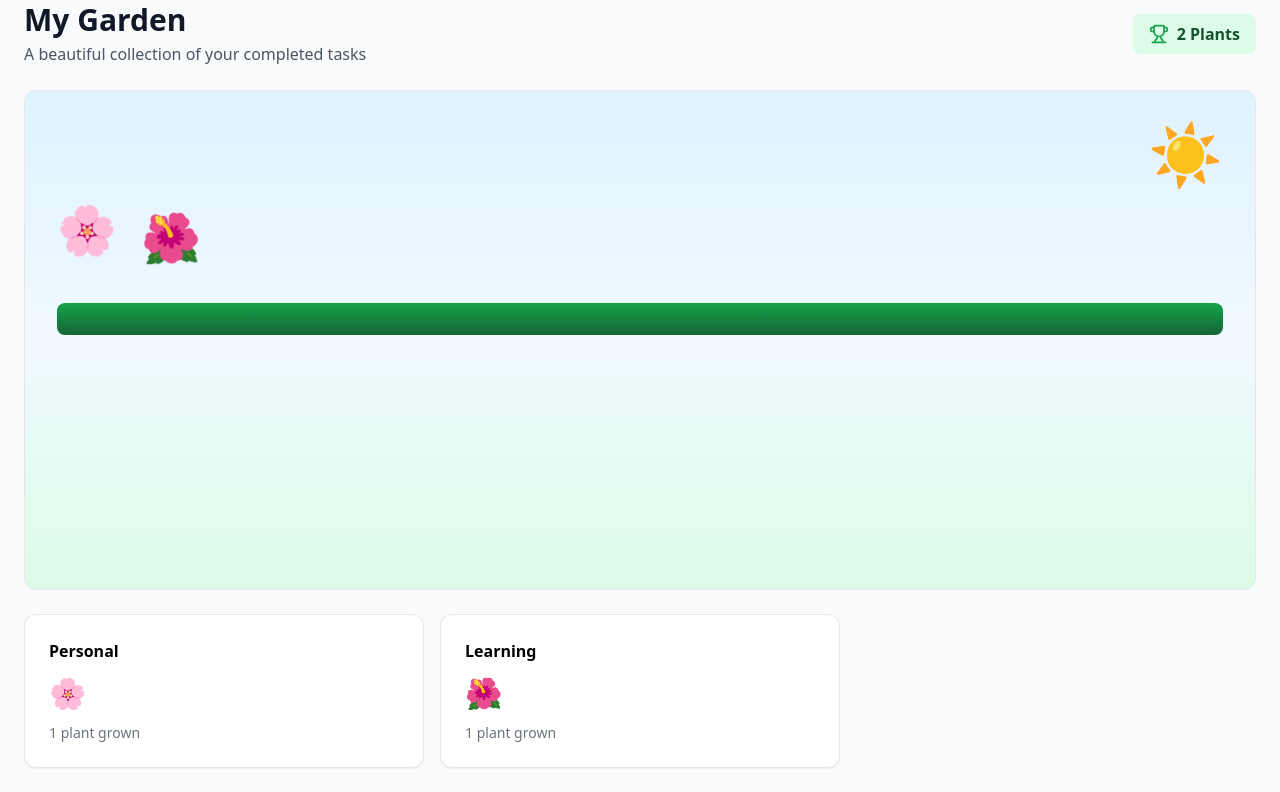
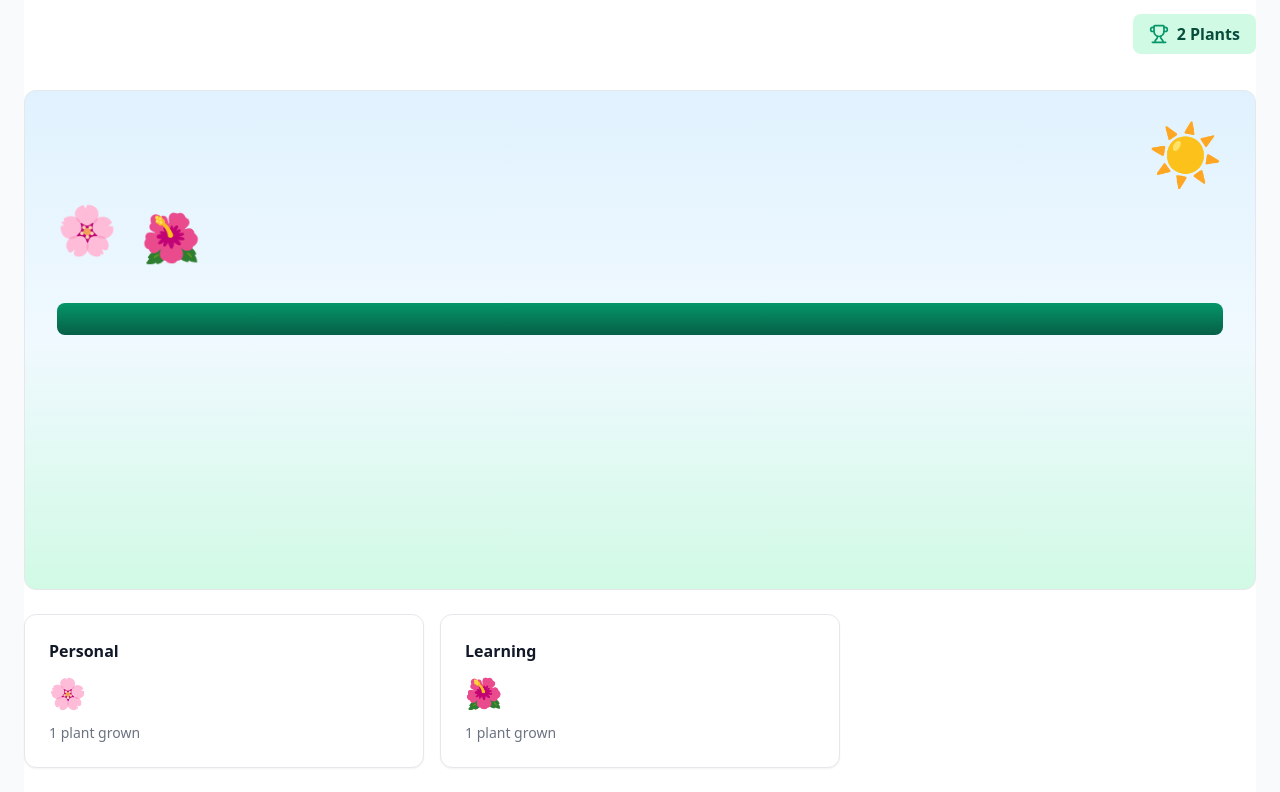
Before and after one commit to EmilyAD/Task-Manager, a React (Vite) app: page /tasks in a window 1280 px wide. Shown: the part 720-1512 px from the top of the page. Built offline with nearby package versions, Linux system fonts and the light colour scheme.

Commit message:
UI improvements: dark mode fixes, sidebar toggle with close button, homepage styling, garden section updates

```diff
--- a/src/App.jsx
+++ b/src/App.jsx
@@ -9,8 +9,8 @@ import ResetPassword from "./pages/ResetPassword";
 import Register from "./pages/Register";
 import AddEditTask from "./pages/AddEditTask";
 import TasksByCategory from "./pages/TasksByCategory";
-import {Profile} from "./pages/Profile"
-import TaskProgress from "./pages/TaskProgress"
+import { Profile } from "./pages/Profile";
+import TaskProgress from "./pages/TaskProgress";
 
 function App() {
   return (
@@ -24,15 +24,13 @@ function App() {
         <Route path="/reset-password" element={<ResetPassword />} />
         <Route path="/register" element={<Register />} />
 
-
-
-        {/* With sidebar toggle */}
+        {/* Protected / Dashboard (WITH sidebar) */}
         <Route element={<DashboardLayout />}>
           <Route path="/tasks" element={<AllTasks />} />
-          <Route path="/Profile" element={<Profile />} />
-          <Route path="/category" element={<TasksByCategory />}/>
-         <Route path="/add-task" element={<AddEditTask />}/>
-         <Route path="/TaskProgress" element={<TaskProgress />} />
+          <Route path="/profile" element={<Profile />} />
+          <Route path="/category" element={<TasksByCategory />} />
+          <Route path="/add-task" element={<AddEditTask />} />
+          <Route path="/TaskProgress" element={<TaskProgress />} />
         </Route>
 
       </Routes>
--- a/src/components/Sidebar.jsx
+++ b/src/components/Sidebar.jsx
@@ -1,7 +1,7 @@
 import { Link, useLocation } from "react-router-dom";
-import { Home,TrendingUp,LayoutDashboard, ListTodo, Folder, Plus, Flower2, User } from "lucide-react";
+import { X, TrendingUp, ListTodo, Folder, Plus, User } from "lucide-react";
 
-export default function Sidebar() {
+export default function Sidebar({ onClose }) {
   const location = useLocation();
 
   const linkClass = (path) =>
@@ -12,7 +12,15 @@ export default function Sidebar() {
     }`;
 
   return (
-<div className="h-screen w-64 bg-white text-gray-900 flex flex-col p-6 border-r border-gray-200">
+<div className="h-screen w-64 bg-white dark:bg-slate-900 text-gray-900 dark:text-white flex flex-col p-6 border-r border-gray-200 dark:border-slate-800 relative">
+      {/* CLOSE BUTTON */}
+      <button
+        onClick={onClose}
+        className="absolute top-4 right-4 p-1 rounded-md hover:bg-gray-200 transition"
+      >
+        <X size={18} />
+      </button>
+
       {/* Logo */}
       <h2 className="text-2xl font-bold mb-10 flex items-center gap-2">
         🌱 Bloomly
@@ -20,8 +28,6 @@ export default function Sidebar() {
 
       {/* Navigation */}
       <nav className="flex flex-col gap-2">
-
-
 
         <Link to="/tasks" className={linkClass("/tasks")}>
           <ListTodo size={18} />
@@ -50,7 +56,7 @@ export default function Sidebar() {
 
       </nav>
 
-      {/* Logout button */}
+      {/* Logout */}
       <div className="mt-auto pt-10">
         <Link
           to="/login"
--- a/src/layouts/DashboardLayout.jsx
+++ b/src/layouts/DashboardLayout.jsx
@@ -9,15 +9,15 @@ export default function DashboardLayout() {
   return (
     <div className="flex min-h-screen bg-gray-50 dark:bg-slate-950 transition-colors duration-300">
 
-      {/* Sidebar */}
+      {/* ✅ Sidebar */}
       <div
-        className={`fixed top-0 left-0 h-full w-64 bg-white border-r border-gray-200 dark:bg-slate-900 dark:border-slate-800 transform transition-transform duration-300 z-50
+        className={`fixed top-0 left-0 h-full w-64 z-50 transform transition-transform duration-300
         ${open ? "translate-x-0" : "-translate-x-full"}`}
       >
-        <Sidebar />
+        <Sidebar onClose={() => setOpen(false)} />
       </div>
 
-      {/* Overlay */}
+      {/* ✅ Overlay */}
       {open && (
         <div
           className="fixed inset-0 bg-black/40 backdrop-blur-sm z-40"
@@ -25,15 +25,17 @@ export default function DashboardLayout() {
         />
       )}
 
-      {/* Main Content */}
+      {/* ✅ Main Content */}
       <div className="flex-1 p-6 w-full">
 
         {/* Top bar */}
-        <Menu
-          onClick={() => setOpen(!open)}
-          className="cursor-pointer mb-4 text-gray-900 dark:text-white hover:opacity-70 transition-colors"
-          size={28}
-        />
+        <div className="flex items-center mb-4">
+          <Menu
+            onClick={() => setOpen(true)}
+            className="cursor-pointer text-gray-900 dark:text-white hover:opacity-70 transition"
+            size={28}
+          />
+        </div>
 
         <Outlet />
       </div>
--- a/src/pages/AllTasks.jsx
+++ b/src/pages/AllTasks.jsx
@@ -1,12 +1,12 @@
 import { useState, useMemo } from "react";
 import { useApp } from "../context/AppContext";
 import TaskCard from "../components/TaskCard";
-import { Search } from "lucide-react";
-import { Sprout, Trophy } from "lucide-react";
+import { Search, Trophy } from "lucide-react";
 
 export default function AllTasks() {
 
   const { tasks, completeTask } = useApp();
+
   const completedTasks = tasks.filter(t => t.completed);
 
   const plantsByCategory = completedTasks.reduce((acc, task) => {
@@ -29,13 +29,8 @@ const plantsByCategory = completedTasks.reduce((acc, task) => {
 
     let filtered = tasks;
 
-    if (filter === "active") {
-      filtered = filtered.filter(t => !t.completed);
-    }
-
-    if (filter === "completed") {
-      filtered = filtered.filter(t => t.completed);
-    }
+    if (filter === "active") filtered = filtered.filter(t => !t.completed);
+    if (filter === "completed") filtered = filtered.filter(t => t.completed);
 
     if (selectedCategory !== "all") {
       filtered = filtered.filter(t => t.category === selectedCategory);
@@ -49,17 +44,9 @@ const plantsByCategory = completedTasks.reduce((acc, task) => {
     }
 
     filtered = [...filtered].sort((a, b) => {
-
-      if (sortBy === "name") {
-        return a.title.localeCompare(b.title);
-      }
-
-      if (sortBy === "growth") {
-        return b.growthStage - a.growthStage;
-      }
-
+      if (sortBy === "name") return a.title.localeCompare(b.title);
+      if (sortBy === "growth") return b.growthStage - a.growthStage;
       return new Date(b.dueDate) - new Date(a.dueDate);
-
     });
 
     return filtered;
@@ -67,11 +54,14 @@ const plantsByCategory = completedTasks.reduce((acc, task) => {
   }, [tasks, filter, selectedCategory, searchQuery, sortBy]);
 
   return (
+
+    <div className="min-h-screen bg-white dark:bg-gray-900 text-gray-900 dark:text-white">
+
       <div className="max-w-7xl mx-auto space-y-6">
 
         {/* HEADER */}
         <div>
-        <h1 className="text-3xl font-bold text-gray-900 dark:text-white">
+          <h1 className="text-3xl font-bold">
             All Tasks
           </h1>
 
@@ -80,15 +70,12 @@ const plantsByCategory = completedTasks.reduce((acc, task) => {
           </p>
         </div>
 
-
-      {/* SEARCH + FILTER CARD */}
+        {/* SEARCH + FILTER */}
         <div className="bg-white dark:bg-gray-800 rounded-xl p-5 border border-gray-200 dark:border-gray-700 space-y-4">
 
           <div className="flex flex-col sm:flex-row gap-4">
 
-          {/* SEARCH */}
             <div className="flex-1 relative">
-
               <Search className="absolute left-3 top-1/2 -translate-y-1/2 w-5 h-5 text-gray-400"/>
 
               <input
@@ -96,12 +83,10 @@ const plantsByCategory = completedTasks.reduce((acc, task) => {
                 placeholder="Search tasks..."
                 value={searchQuery}
                 onChange={(e)=>setSearchQuery(e.target.value)}
-              className="w-full pl-10 pr-4 py-2 bg-gray-100 dark:bg-gray-700 border-0 rounded-lg focus:ring-2 focus:ring-green-500 outline-none"
+                className="w-full pl-10 pr-4 py-2 bg-gray-100 dark:bg-gray-700 rounded-lg focus:ring-2 focus:ring-emerald-600 outline-none"
               />
-
             </div>
 
-          {/* STATUS FILTER */}
             <select
               value={filter}
               onChange={(e)=>setFilter(e.target.value)}
@@ -112,7 +97,6 @@ const plantsByCategory = completedTasks.reduce((acc, task) => {
               <option value="completed">Completed</option>
             </select>
 
-          {/* SORT */}
             <select
               value={sortBy}
               onChange={(e)=>setSortBy(e.target.value)}
@@ -124,64 +108,55 @@ const plantsByCategory = completedTasks.reduce((acc, task) => {
             </select>
 
           </div>
-
         </div>
 
-
-      {/* RESULT COUNT */}
+        {/* COUNT */}
         <p className="text-sm text-gray-600 dark:text-gray-400">
           Showing {filteredTasks.length} tasks
         </p>
 
-
         {/* TASK GRID */}
         <div className="grid grid-cols-1 md:grid-cols-2 lg:grid-cols-3 gap-4">
-
           {filteredTasks.map(task => (
-
             <TaskCard
               key={task.id}
               task={task}
               onComplete={()=>completeTask(task.id)}
             />
+          ))}
+        </div>
 
-        ))}
-
-      </div>
-{/* MY GARDEN */}
-<div className="max-w-7xl mx-auto space-y-6 mt-16">
+        {/* 🌿 MY GARDEN */}
+        <div className="space-y-6 mt-16">
 
           <div className="flex items-center justify-between">
 
             <div>
-      <h1 className="text-3xl font-bold text-gray-900">
+              {/* ✅ FIX 2: ALWAYS WHITE */}
+              <h1 className="text-3xl font-bold text-white">
                 My Garden
               </h1>
 
-      <p className="text-gray-600 mt-1">
+              <p className="text-white/70 mt-1">
                 A beautiful collection of your completed tasks
               </p>
             </div>
 
-    <div className="flex items-center gap-2 px-4 py-2 bg-green-100 rounded-lg">
-      <Trophy className="w-5 h-5 text-green-600"/>
-      <span className="font-semibold text-green-900">
+            <div className="flex items-center gap-2 px-4 py-2 bg-emerald-100 rounded-lg">
+              <Trophy className="w-5 h-5 text-emerald-600"/>
+              <span className="font-semibold text-emerald-900">
                 {completedTasks.length} Plants
               </span>
             </div>
 
           </div>
 
+          {/* Garden */}
+          <div className="bg-gradient-to-b from-sky-100 via-sky-50 to-emerald-100 rounded-xl p-8 border min-h-[500px]">
 
-  {/* Garden field */}
-  <div className="bg-gradient-to-b from-sky-100 via-sky-50 to-green-100 rounded-xl p-8 border min-h-[500px]">
-
-    <div className="text-right mb-8 text-6xl">
-      ☀️
-    </div>
+            <div className="text-right mb-8 text-6xl">☀️</div>
 
             <div className="flex gap-6 flex-wrap mb-10">
-
               {completedTasks.map((task,index)=>(
                 <div
                   key={task.id}
@@ -191,23 +166,17 @@ const plantsByCategory = completedTasks.reduce((acc, task) => {
                   {task.plantType}
                 </div>
               ))}
-
             </div>
 
-    <div className="h-8 bg-gradient-to-b from-green-600 to-green-800 rounded-lg"></div>
-
+            <div className="h-8 bg-gradient-to-b from-emerald-600 to-emerald-800 rounded-lg"></div>
           </div>
 
+          {/* CATEGORY CARDS */}
+          <div className="grid md:grid-cols-2 lg:grid-cols-3 gap-4">
+            {Object.entries(plantsByCategory).map(([category,plants])=>(
+              <div key={category} className="bg-white dark:bg-gray-800 rounded-xl p-6 shadow-sm border border-gray-200 dark:border-gray-700">
 
-  {/* Category cards */}
-  <div className="grid md:grid-cols-2 lg:grid-cols-3 gap-4">
-
-    {Object.entries(plantsByCategory).map(([category,plants])=>(
-      <div key={category} className="bg-white rounded-xl p-6 shadow-sm border">
-
-        <h3 className="font-semibold mb-3">
-          {category}
-        </h3>
+                <h3 className="font-semibold mb-3">{category}</h3>
 
                 <div className="flex gap-2 mb-3 text-3xl">
                   {plants.map(p=>(
@@ -215,18 +184,16 @@ const plantsByCategory = completedTasks.reduce((acc, task) => {
                   ))}
                 </div>
 
-        <p className="text-sm text-gray-500">
+                <p className="text-sm text-gray-500 dark:text-gray-400">
                   {plants.length} plant grown
                 </p>
 
               </div>
             ))}
-
           </div>
 
-
-  {/* Garden stats */}
-  <div className="bg-white rounded-xl p-6 shadow-sm border">
+          {/* STATS */}
+          <div className="bg-white dark:bg-gray-800 rounded-xl p-6 shadow-sm border border-gray-200 dark:border-gray-700">
 
             <h2 className="text-xl font-bold mb-4">
               Garden Statistics
@@ -235,39 +202,39 @@ const plantsByCategory = completedTasks.reduce((acc, task) => {
             <div className="grid grid-cols-2 md:grid-cols-4 gap-6 text-center">
 
               <div>
-        <p className="text-3xl font-bold text-green-600">
+                <p className="text-3xl font-bold text-emerald-600">
                   {completedTasks.length}
                 </p>
-        <p className="text-sm text-gray-500">Total Plants</p>
+                <p className="text-sm text-gray-500 dark:text-gray-400">Total Plants</p>
               </div>
 
               <div>
                 <p className="text-3xl font-bold text-purple-600">
                   {Object.keys(plantsByCategory).length}
                 </p>
-        <p className="text-sm text-gray-500">Categories</p>
+                <p className="text-sm text-gray-500 dark:text-gray-400">Categories</p>
               </div>
 
               <div>
                 <p className="text-3xl font-bold text-yellow-600">
                   {new Set(completedTasks.map(t=>t.plantType)).size}
                 </p>
-        <p className="text-sm text-gray-500">Plant Types</p>
+                <p className="text-sm text-gray-500 dark:text-gray-400">Plant Types</p>
               </div>
 
               <div>
                 <p className="text-3xl font-bold text-blue-600">
                   {completedTasks.length}
                 </p>
-        <p className="text-sm text-gray-500">This Week</p>
+                <p className="text-sm text-gray-500 dark:text-gray-400">This Week</p>
               </div>
 
+            </div>
           </div>
 
         </div>
 
       </div>
     </div>
-
   );
 }
```
Lines whose indentation alone changed are shown as unchanged.
